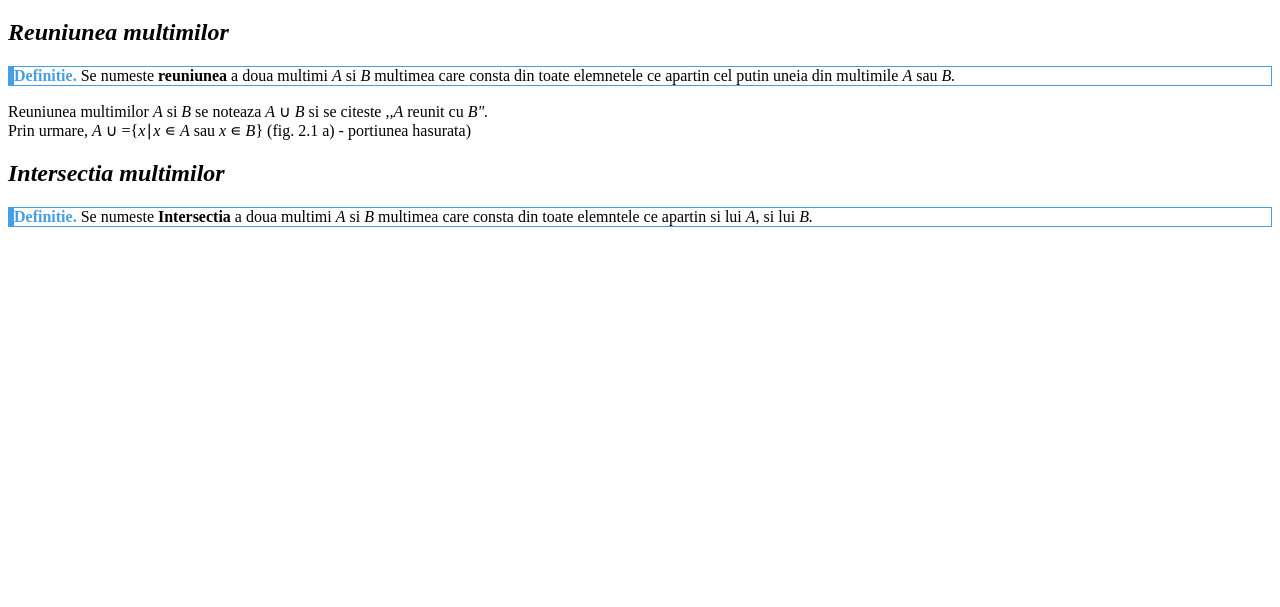
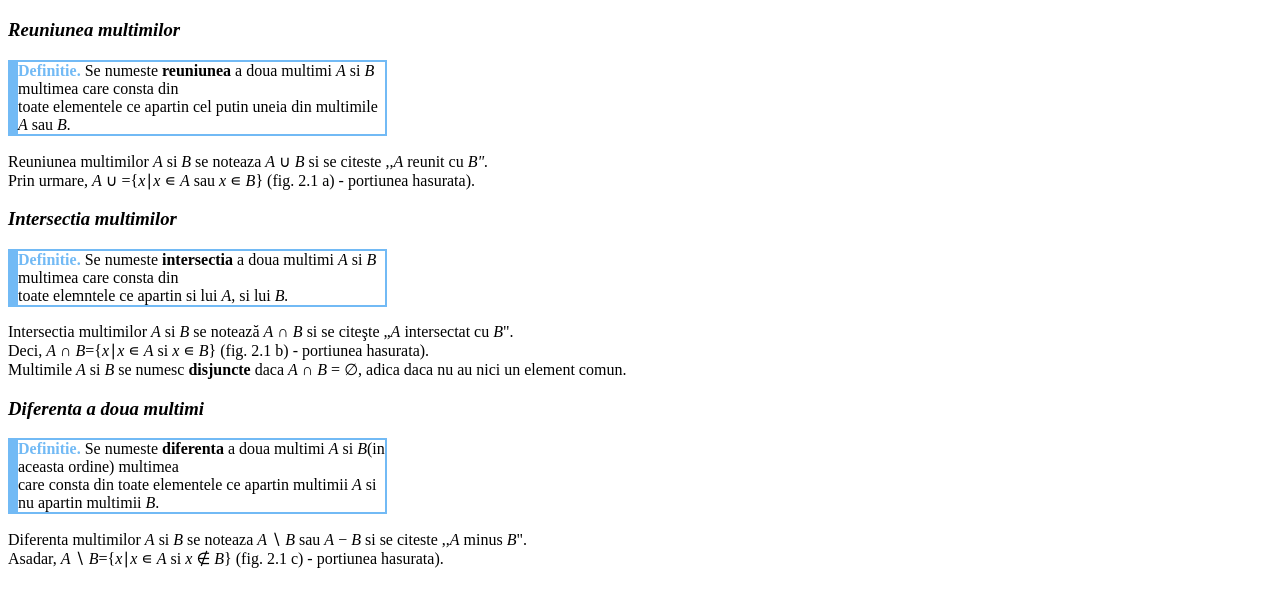
Before and after one commit to QflashQ/t.matem, a plain HTML site: page index.html in a window 1280 px wide. Shown: the part 61-668 px from the top of the page. Drawn offline with Linux system fonts and the light colour scheme.

Commit message:
Add files via upload

```diff
--- a/css/style.css
+++ b/css/style.css
@@ -5,13 +5,13 @@ body {
 
 p {
     border-style: solid;
-    border-left-style: solid;
-    border-width: 1px;
-    border-color: rgb(72, 158, 228);
-    border-left: 6px solid rgb(72, 158, 228);
-
+    border-width: 2px;
+    border-color: rgb(114, 186, 245);
+    border-left: 10px solid rgb(114, 186, 245);
+    margin-right: 70%;
+    padding-right: 0%
 }
 
 span{
-    color: rgb(72, 158, 228);
+    color: rgb(114, 186, 245);
 }
--- a/index.html
+++ b/index.html
@@ -5,7 +5,7 @@
     <meta charset="UTF-8">
     <title>text matematic</title>
     <link rel="stylesheet" href="css/style.css">
-    <link rel="icon" href="images/steam.pngc">
+    <link rel="image" href="steam.png">
 </head>
 <!-- <p>
         pe pagina curenta vom aplasa un text cu formule matematice.
@@ -15,25 +15,36 @@
     <h1>
         1.3. Operatii cu multimi
     </h1>
-    <h2>
+    <h3>
         <i>Reuniunea multimilor</i>
-    </h2>
+    </h3>
 
     <p><b><span>Definitie.</span></b> Se numeste <b>reuniunea</b> a doua multimi <i>A</i> si <i>B</i> multimea care
-        consta din
-        toate elemnetele ce apartin cel putin uneia din multimile <i>A</i> sau <i>B.</i> </p>
+        consta din <br>toate elementele ce apartin cel putin uneia din multimile <i>A</i> sau <i>B.</i> </p>
 
     <p.one>Reuniunea multimilor <i>A</i> si <i>B</i> se noteaza <i>A</i> &#8746; <i>B</i> si se citeste ,,<i>A</i>
         reunit cu <i>B".</i>
         <br>Prin urmare, <i>A</i> &#8746; ={<i>x</i>&#8739;<i>x</i> &#8714; <i>A</i> sau <i>x</i> &#8714; <i>B</i>}
-        (fig. 2.1 a) - portiunea hasurata)
+        (fig. 2.1 a) - portiunea hasurata).
     </p.one>
 
-    <h2><i>Intersectia multimilor</i></h2>
+    <h3><i>Intersectia multimilor</i></h3>
 
-    <p><b><span>Definitie.</span></b> Se numeste <b>Intersectia</b> a doua multimi <i>A</i> si <i>B</i> multimea care
-        consta din
-        toate elemntele ce apartin si lui <i>A</i>, si lui <i>B.</i> </p>
+    <p><b><span>Definitie.</span></b> Se numeste <b>intersectia</b> a doua multimi <i>A</i> si <i>B</i> multimea care
+        consta din <br>toate elemntele ce apartin si lui <i>A</i>, si lui <i>B.</i> </p>
+
+        <p.one>Intersectia multimilor <i>A</i> si <i>B</i> se notează <i>A</i> &#8745; <i>B</i> si se citeşte „<i>A</i> intersectat cu <i>B</i>".
+        <br>Deci, <i>A</i> &#8745; <i>B</i>={<i>x</i>&#8739;<i>x</i> &#8714; <i>A</i> si <i>x</i> &#8714; <i>B</i>} (fig. 2.1 b) - portiunea hasurata). </p.one>
+        <br> Multimile <i>A</i> si <i>B</i> se numesc <b>disjuncte</b> daca <i>A</i> &#8745; <i>B</i> = &#8709;, adica daca nu au nici un element comun.
+
+
+     <h3><i>Diferenta a doua multimi</i></h3>
+
+    <p><b><span>Definitie.</span></b> Se numeste <b>diferenta</b> a doua multimi <i>A</i> si <i>B</i>(in aceasta ordine) multimea
+        <br>care consta din toate elementele ce apartin multimii <i>A</i> si nu apartin multimii <i>B</i>. </p>
+
+        <p.one>Diferenta multimilor <i>A</i> si <i>B</i> se noteaza <i>A</i> &#8726; <i>B</i> sau <i>A</i> &#8722; <i>B</i> si se citeste ,,<i>A</i> minus <i>B</i>".
+        <br> Asadar, <i>A</i> &#8726; <i>B</i>={<i>x</i>&#8739;<i>x</i> &#8714; <i>A</i> si <i>x</i> &#8713; <i>B</i>} (fig. 2.1 c) - portiunea hasurata).</p.one>
 
 </body>
 
```
Also changed, not shown: image/steam.png (added).
